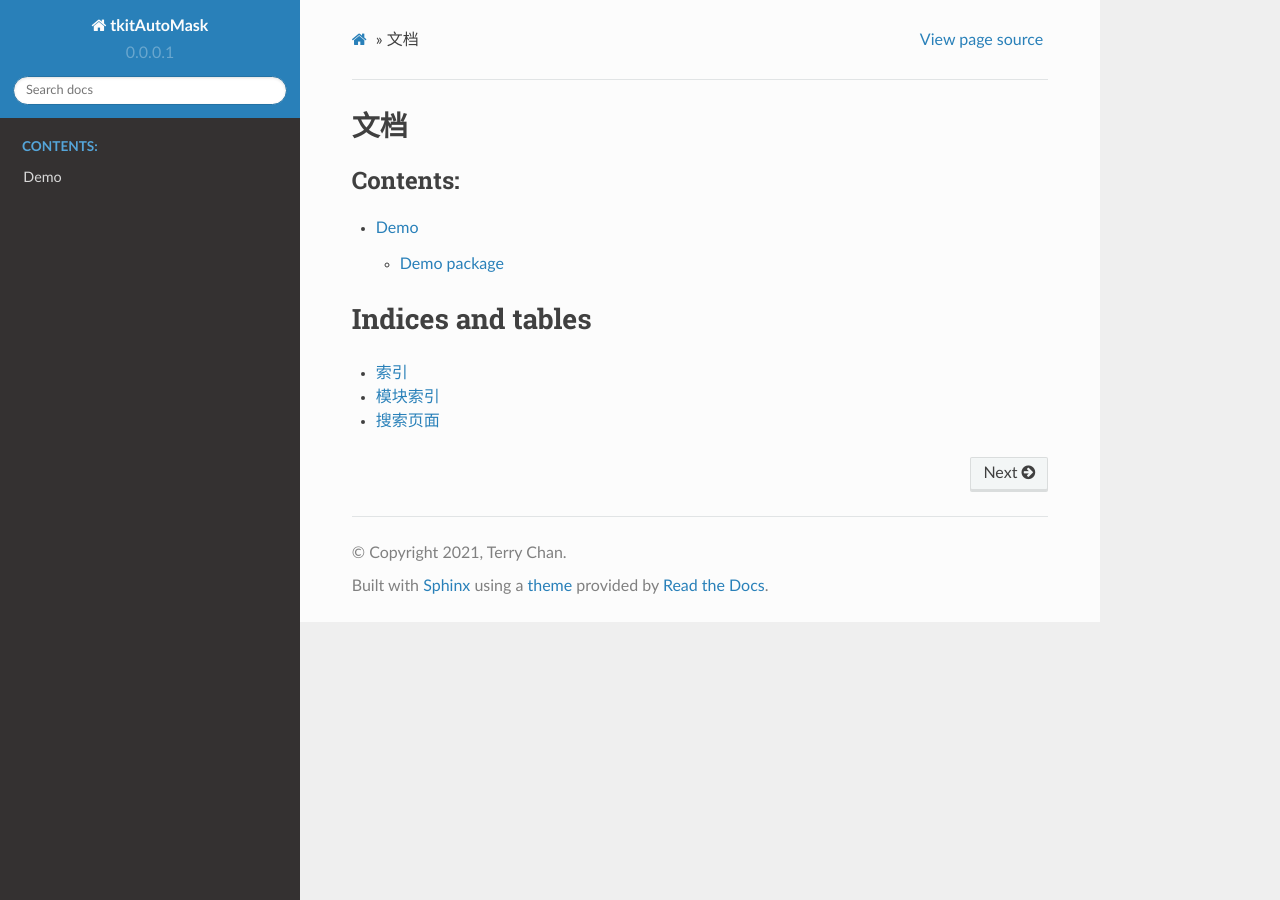
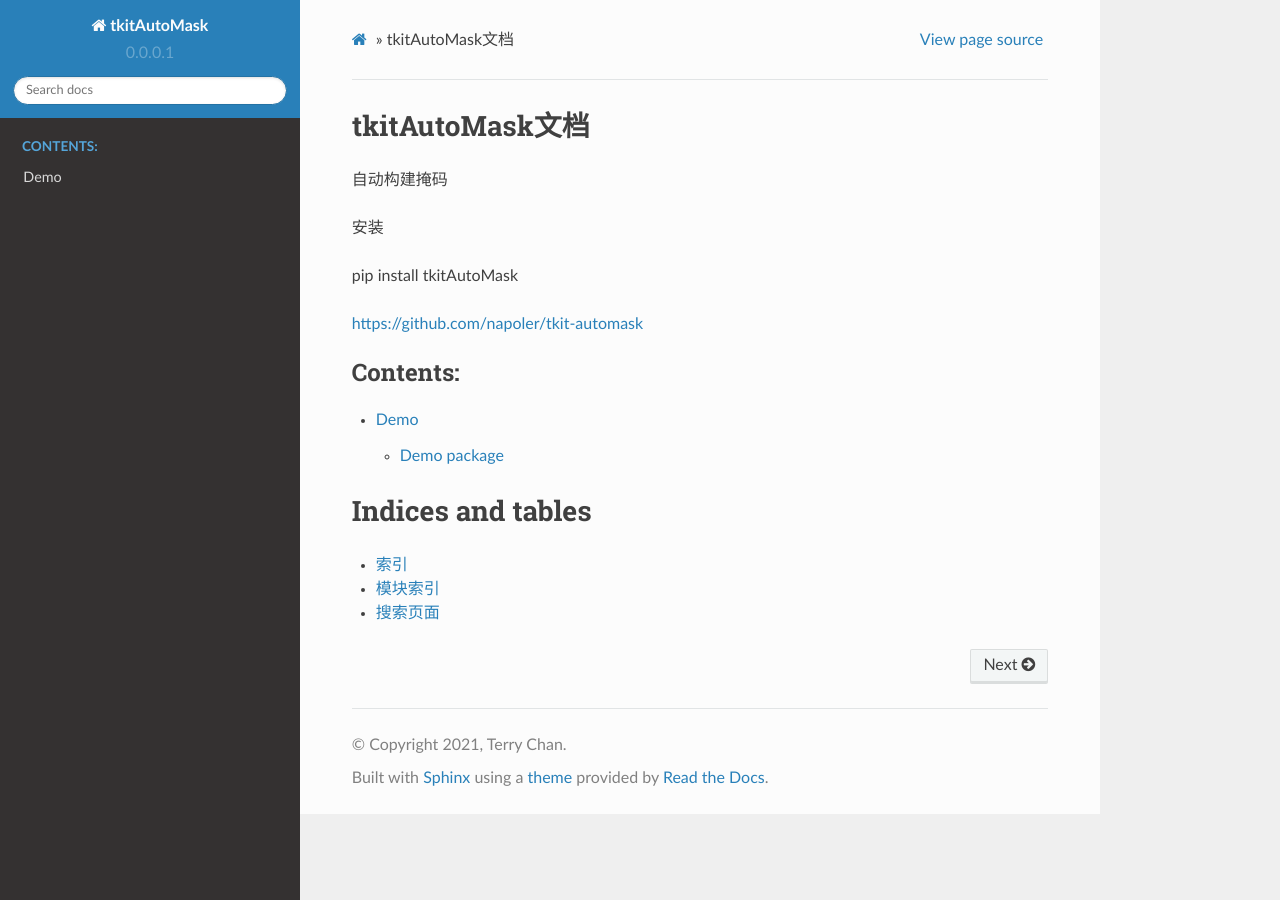
Before and after one commit to napoler/tkit-automask, a Sphinx documentation site: the page built from docs_tools/source/index.rst, in a window 1280 px wide. Built offline with Sphinx 7.4.7 and the Read the Docs theme 2.0.0, drawn with Linux system fonts in a browser that asks for light colours.

Commit message:
Signed-off-by: Terry chan <napoler2008@gmail.com>

```diff
--- a/docs_tools/source/index.rst
+++ b/docs_tools/source/index.rst
@@ -3,8 +3,18 @@
    You can adapt this file completely to your liking, but it should at least
    contain the root `toctree` directive.
 
-文档
+tkitAutoMask文档
 ======================================
+
+自动构建掩码
+
+安装
+
+pip install tkitAutoMask
+
+https://github.com/napoler/tkit-automask
+
+
 
 .. toctree::
    :maxdepth: 2
```
